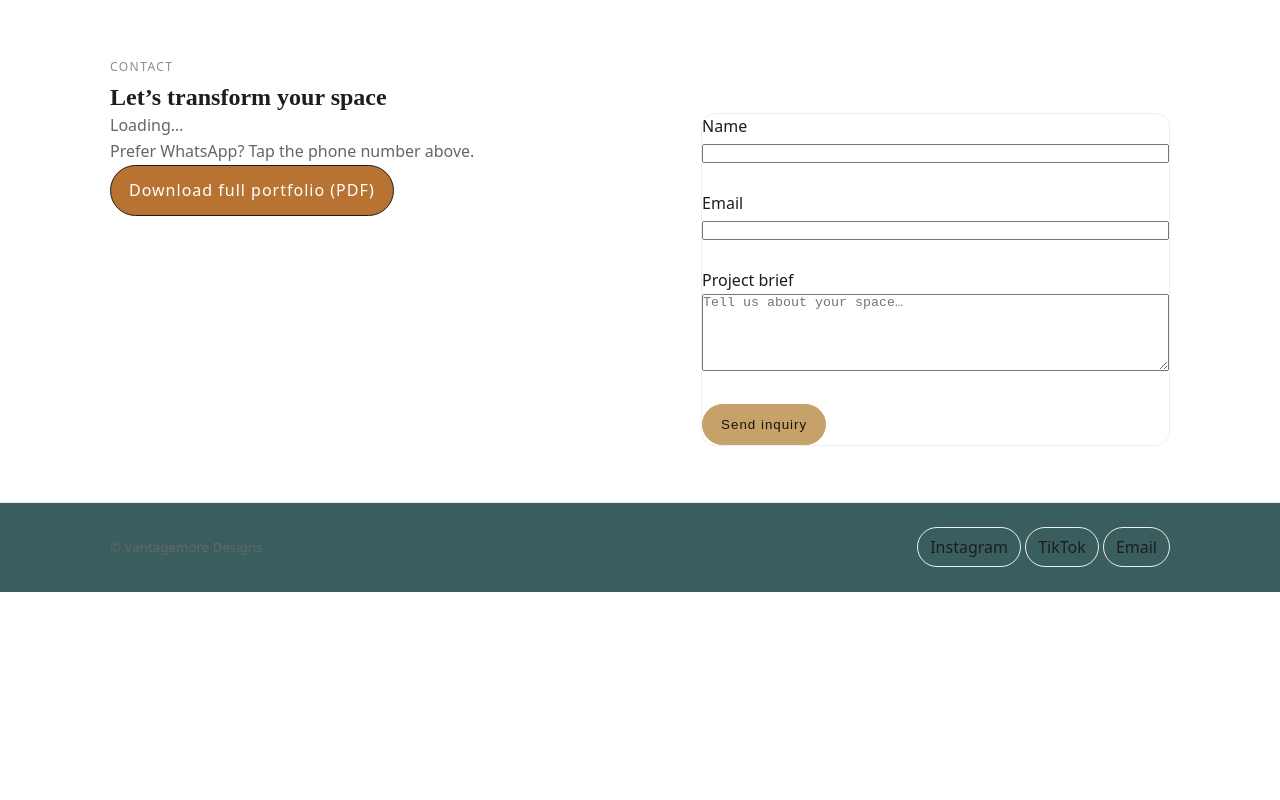
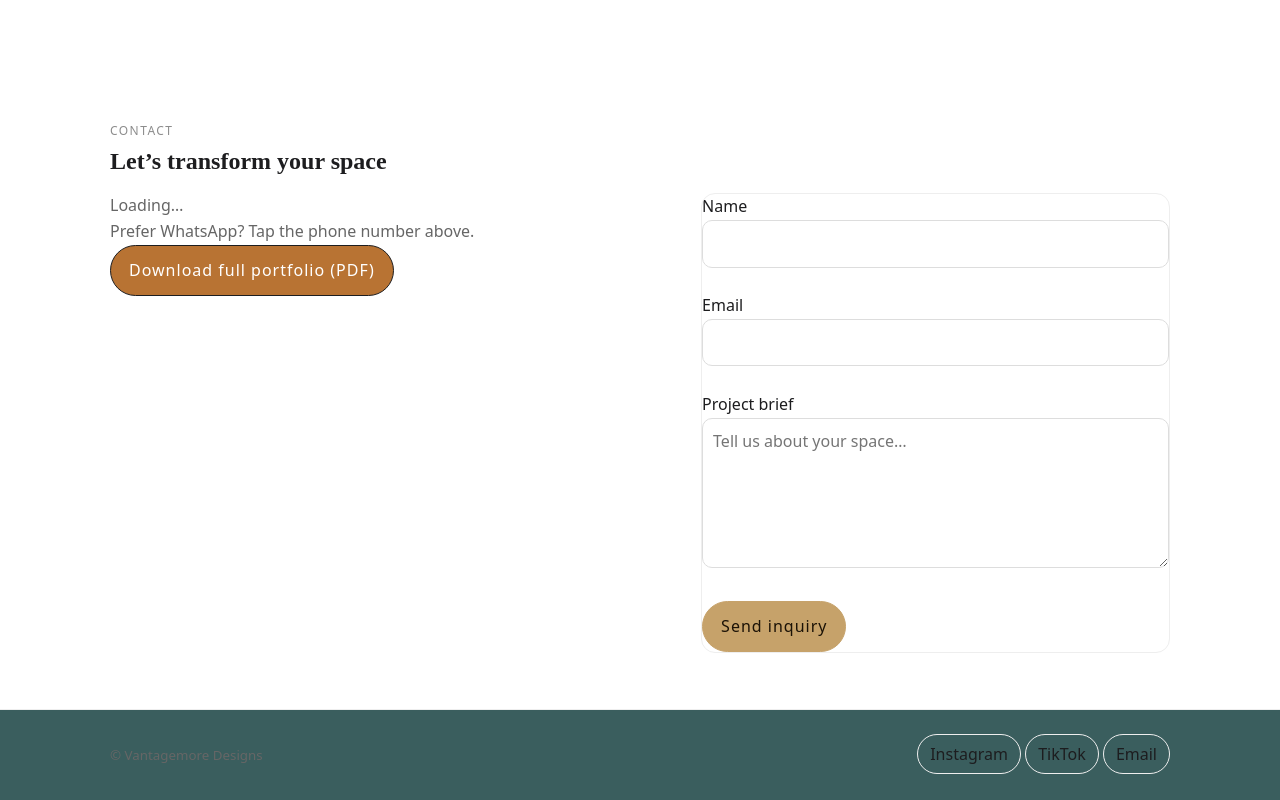
Before and after one commit to Ndegwa4943/VantageMore, a plain HTML site: page index.html in a window 1280 px wide. Shown: the part 1763-2563 px from the top of the page. Before the commit the page ends 2355 px from the top, so only its background shows below. Drawn offline with Linux system fonts and the light colour scheme.

Commit message:
Update index.css

```diff
--- a/index.css
+++ b/index.css
@@ -527,3 +527,9 @@
                 margin-bottom: 30px;
             }
         }
+/* === Vantagemore additions (safe to append) === */
+:root{--brand:#1d1d1f;--accent:#c6a26a;--muted:#666;--bg:#fff}
+section h2{margin:.2rem 0 1rem}
+input,textarea{border:1px solid #ddd;border-radius:10px;padding:10px;background:#fff}
+button,input,textarea{font:inherit}
+/* === end additions === */
```
